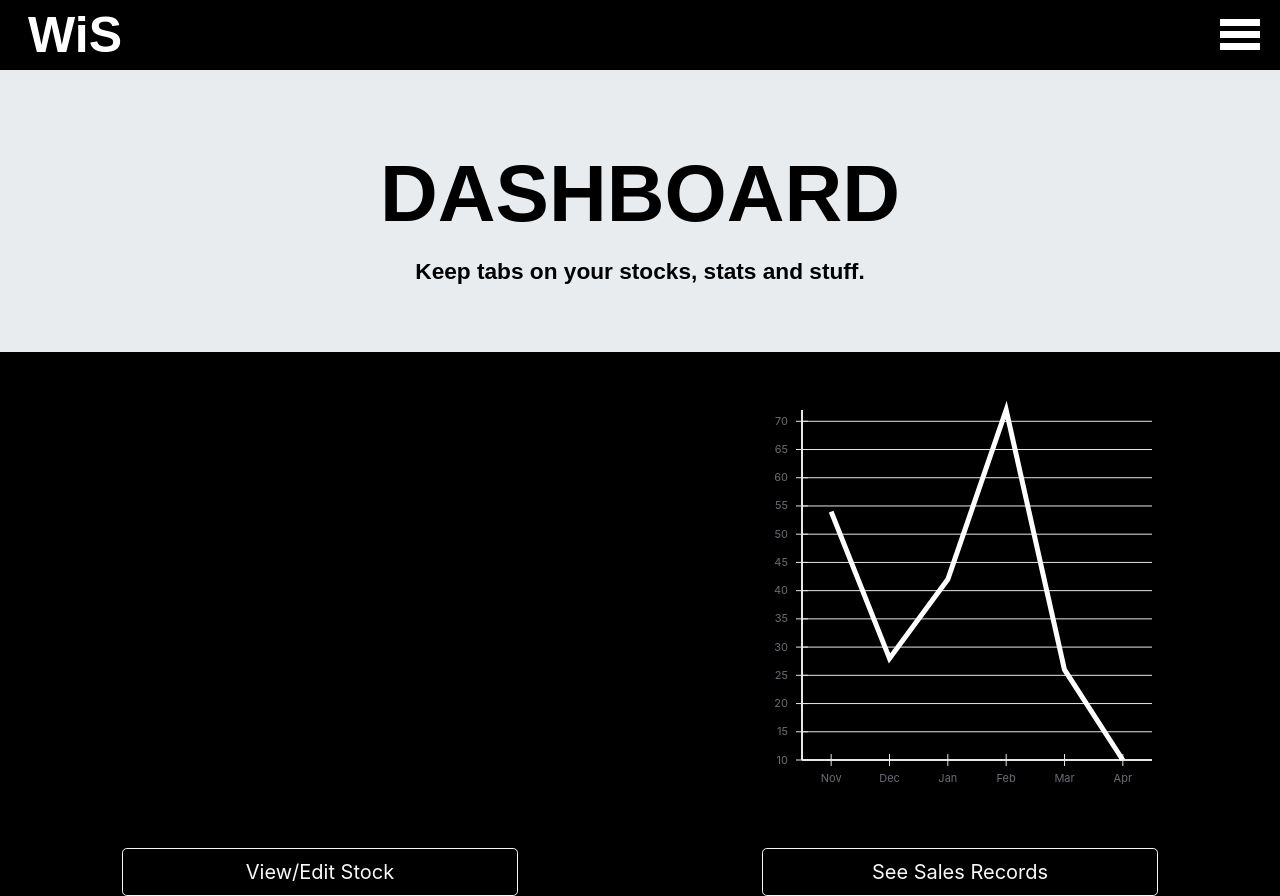
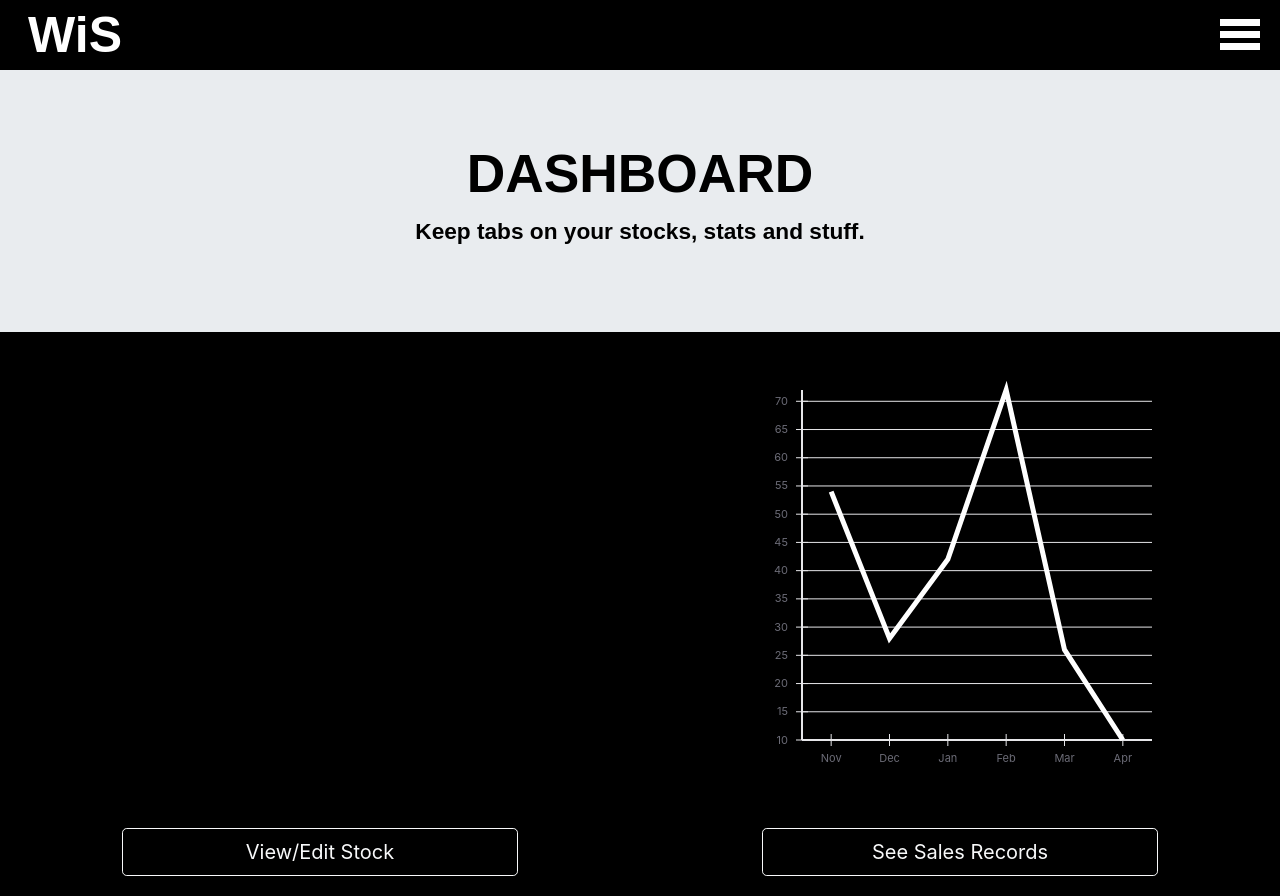
Before and after one commit to jakescheele/whats-in-store, a React (Create React App) app in the folder client/: page /dashboard in a window 1280 px wide. Built offline with nearby package versions, Linux system fonts and the light colour scheme; no server answers; a web font is replaced by a local one.

Commit message:
stashed changes

```diff
--- a/client/src/components/Dashboard/LineChart/salesModal.js
+++ b/client/src/components/Dashboard/LineChart/salesModal.js
@@ -12,7 +12,7 @@ class SalesModal extends React.Component {
           <Modal
           show={this.props.state}
           onHide={(e) => this.props.close("SalesModal")}
-          dialogClassName="modal-100w">
+        >
 
 
           <div class="modalHeader">
--- a/client/src/components/Jumbotron/index.js
+++ b/client/src/components/Jumbotron/index.js
@@ -9,9 +9,9 @@ function Banner(props) {
         <Container className="text-center">
         {props.children?(<>
         <div class="modalHeader">{props.pageName}</div>
-        <h5>
+        <div class="instructions">
             {props.instructions}
-        </h5>
+        </div>
         <div>{props.children}</div>
         </>)
         :(<>
--- a/client/src/index.css
+++ b/client/src/index.css
@@ -59,7 +59,7 @@ code {
   font-family: itc-avant-garde-gothic-pro, sans-serif;
   color: black;
   font-weight: bold;
-  font-size: 60pt;
+  font-size: 40pt;
 }
 
 
@@ -69,6 +69,7 @@ code {
   background-color: black;
   border-radius: 5pt;
   padding: 4pt;
+  margin-right: 4pt;
 }
 
 .whiteButton {
@@ -83,6 +84,7 @@ code {
   color: black;
   font-family: open-sans, sans-serif;
   font-size: 17pt;
+  margin-bottom: 15pt;
 }
 
 .input {
--- a/client/src/pages/NoMatch.js
+++ b/client/src/pages/NoMatch.js
@@ -2,7 +2,7 @@ import React from "react";
 import Jumbotron from "../components/Jumbotron";
 
 function NoMatch(){
-    return(<Jumbotron pageName="404" instructions="You're Lost!"/>
+    return(<Jumbotron pageName="404" instructions="Yikes! You're Lost!"/>
     )
 }
 
```
